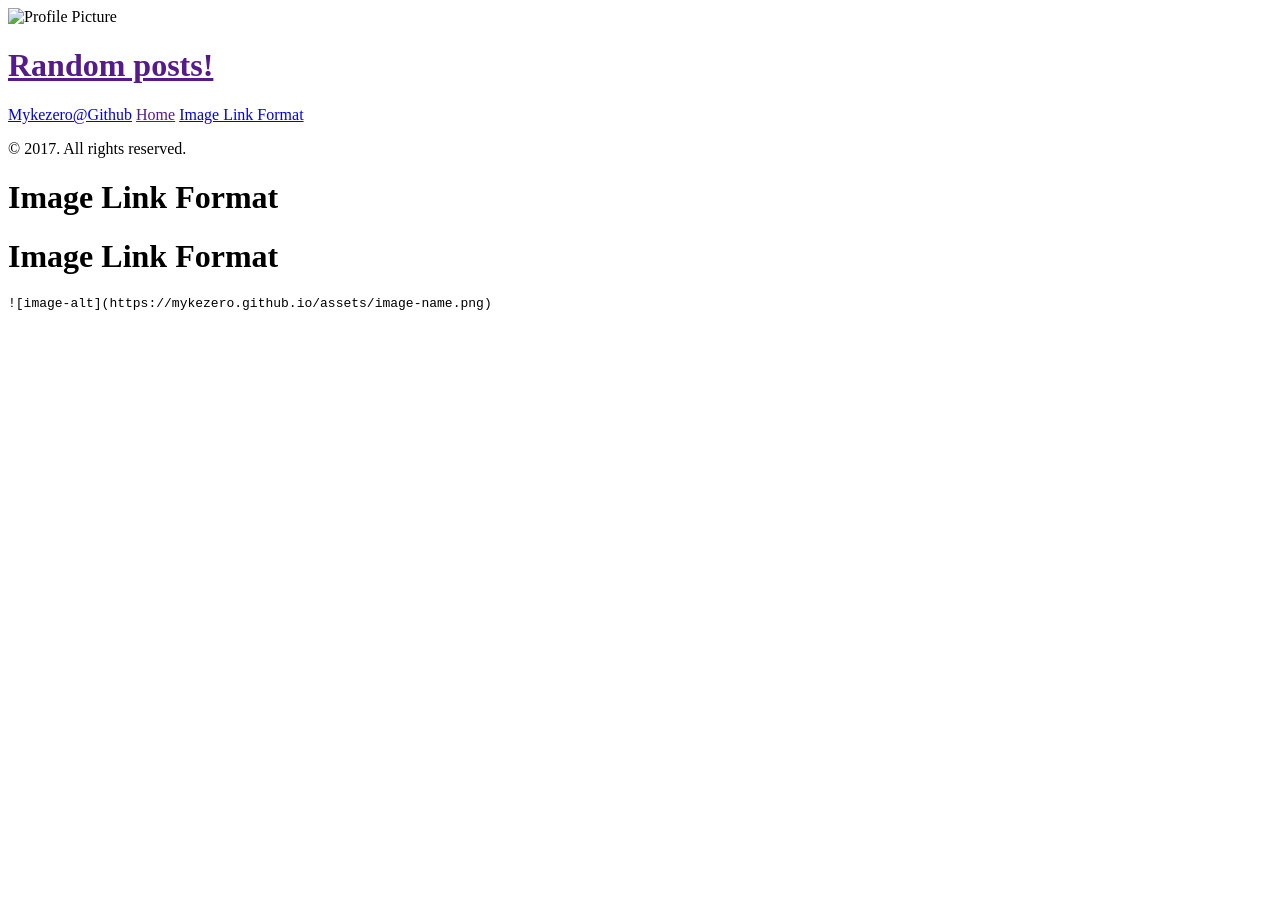
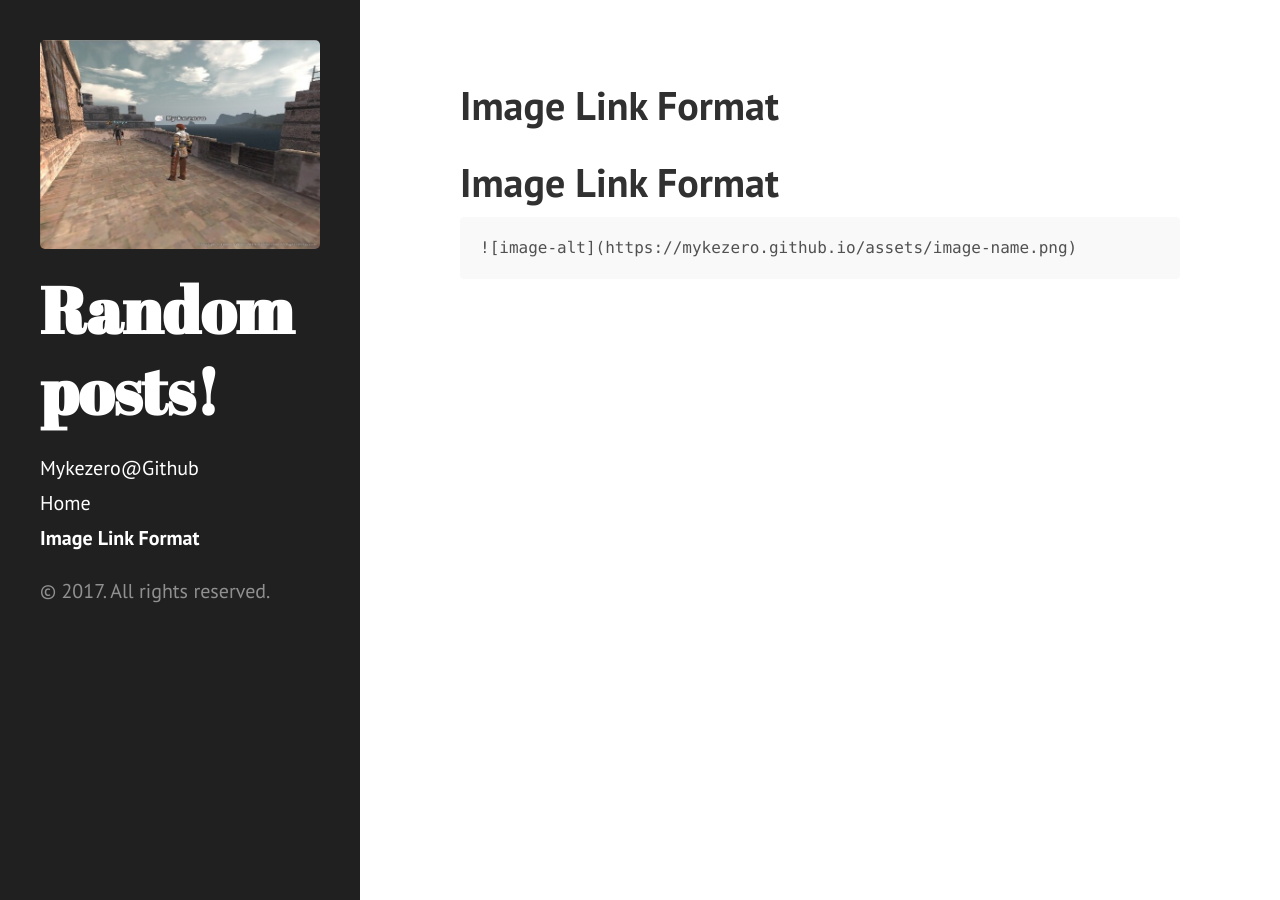
Before and after one commit to Mykezero/Mykezero.github.io, a Jekyll site: the page built from assets/readme.md, in a window 1280 px wide. Built offline with Jekyll 4.4.1, drawn with Linux system fonts in a browser that asks for light colours; our own code applies the rules of GitHub Pages for plain Markdown files.

Commit message:
Use absolute paths for public resources

```diff
--- a/_includes/head.html
+++ b/_includes/head.html
@@ -15,14 +15,14 @@
   </title>
 
   <!-- CSS -->
-  <link rel="stylesheet" href="{{ site.baseurl }}public/css/poole.css">
-  <link rel="stylesheet" href="{{ site.baseurl }}public/css/syntax.css">
-  <link rel="stylesheet" href="{{ site.baseurl }}public/css/hyde.css">
+  <link rel="stylesheet" href="{{ site.url }}/public/css/poole.css">
+  <link rel="stylesheet" href="{{ site.url }}/public/css/syntax.css">
+  <link rel="stylesheet" href="{{ site.url }}/public/css/hyde.css">
   <link rel="stylesheet" href="http://fonts.googleapis.com/css?family=PT+Sans:400,400italic,700|Abril+Fatface">
 
   <!-- Icons -->
-  <link rel="apple-touch-icon-precomposed" sizes="144x144" href="{{ site.baseurl }}public/apple-touch-icon-144-precomposed.png">
-  <link rel="shortcut icon" href="{{ site.baseurl }}public/favicon.ico">
+  <link rel="apple-touch-icon-precomposed" sizes="144x144" href="{{ site.url }}/public/apple-touch-icon-144-precomposed.png">
+  <link rel="shortcut icon" href="{{ site.url }}/public/favicon.ico">
 
   <!-- RSS -->
   <link rel="alternate" type="application/rss+xml" title="RSS" href="/atom.xml">
--- a/_includes/sidebar.html
+++ b/_includes/sidebar.html
@@ -1,7 +1,7 @@
 <div class="sidebar">
   <div class="container">
     <div class="sidebar-about">
-      <img src="{{site.baseurl}}public/images/profile.jpg" alt="Profile Picture">
+      <img src="{{site.url}}/public/images/profile.jpg" alt="Profile Picture">
       <h1>
         <a href="{{ site.baseurl }}">
           {{ site.title }}
```
